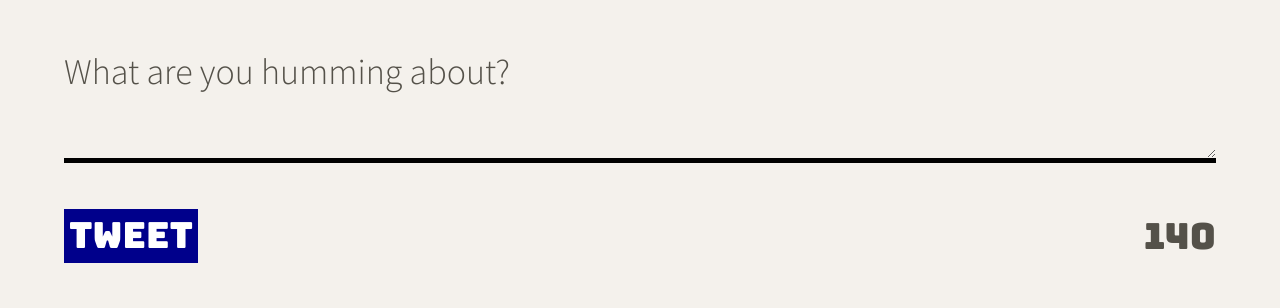
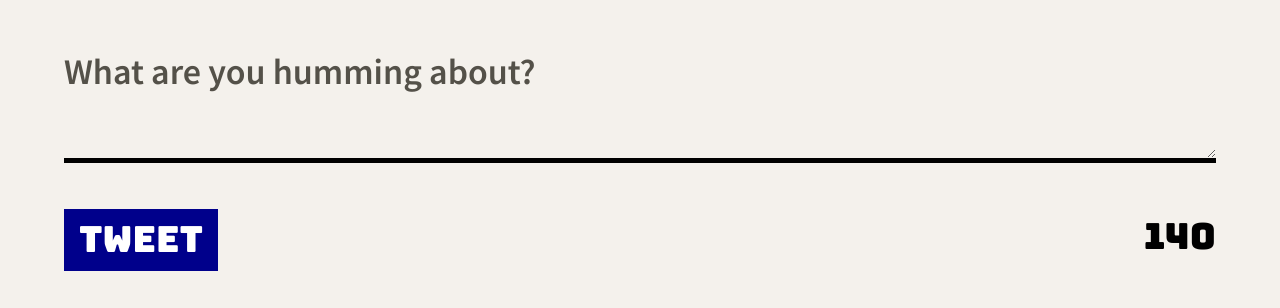
Before and after one commit to ruilinqi/hello-world, a website: page public/index.html in a window 1280 px wide. Shown: the part 603-911 px from the top of the page. Drawn offline with nearby package versions, Linux system fonts and the light colour scheme.

Commit message:
Updated new-tweet.css

```diff
--- a/public/styles/new-tweet.css
+++ b/public/styles/new-tweet.css
@@ -2,10 +2,10 @@
   padding: 2em 0;
 }
 .form-inline {
-
 }
 .form-inline label {
   font-size: 1.5em;
+  font-weight: 600;
 }
 
 .form-inline textarea {
@@ -24,7 +24,7 @@
   background-color: darkblue; /* Green */
   border: none;
   color: white;
-  padding: 2px 5px;
+  padding: 10px 15px;
   text-align: center;
   text-decoration: none;
   display: inline-block;
@@ -39,3 +39,7 @@
   font-size: 1.5em;
 
 }
+
+.counter {
+  color: black;
+}
```
